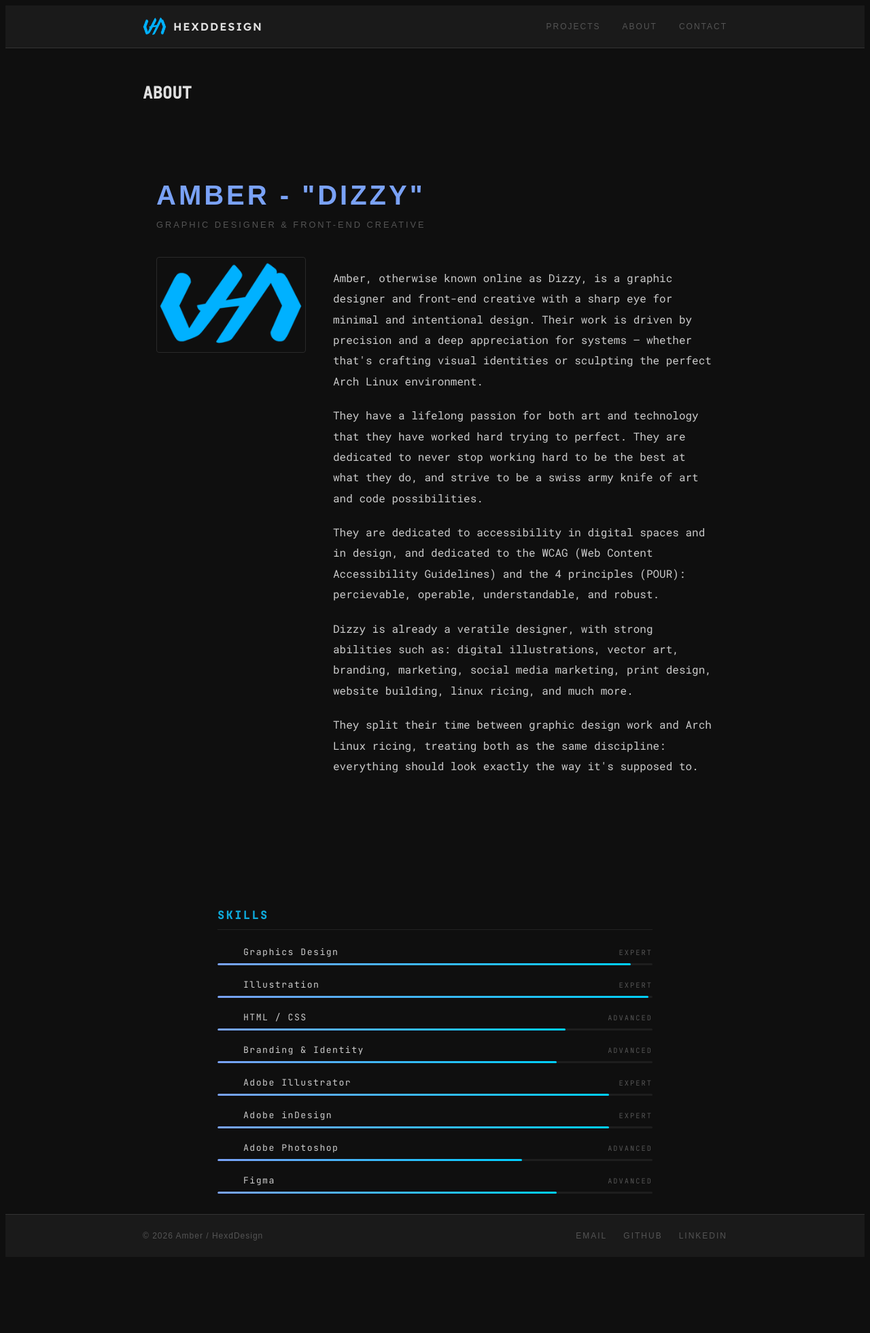
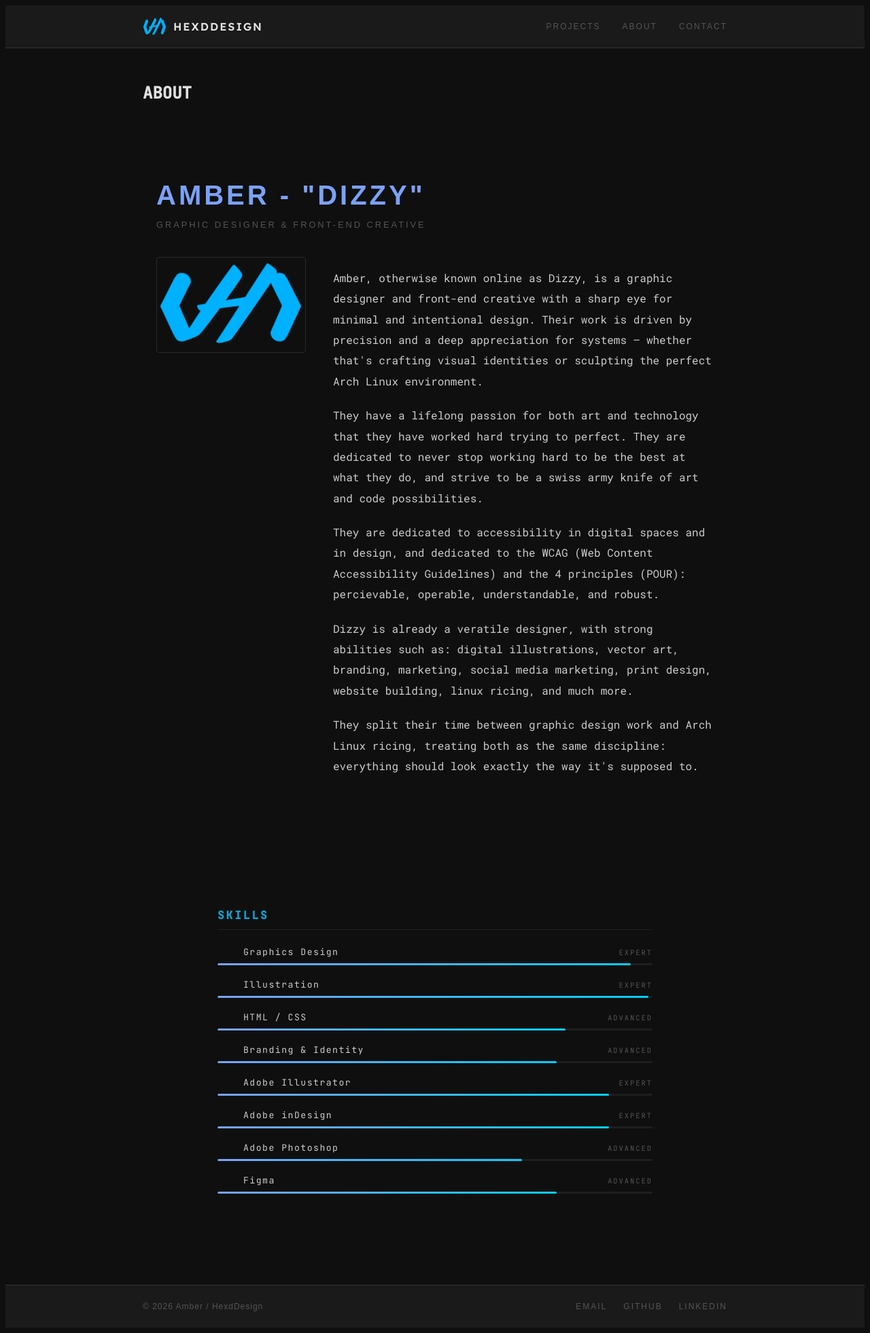
Before and after one commit to HexdDesign/hexddesign.github.io, a Jekyll site: the page built from about.markdown, in a window 1280 px wide. Shown: the whole page at 68% size. Built offline with Jekyll 4.4.1, drawn with Linux system fonts in a browser that asks for light colours; some web fonts are replaced; before the commit the page ends 1857 px from its top, so only the background shows below that.

Commit message:
Update about.markdown

```diff
--- a/about.markdown
+++ b/about.markdown
@@ -100,12 +100,12 @@ permalink: /about/
           <span class="skill-level-label">Advanced</span>
         </div>
         <div class="skill-bar-track">
-          <div class="skill-bar-fill" data-width="78"></div> <br><br>
+          <div class="skill-bar-fill" data-width="78"></div>
         </div>
       </div>
     </div>
 </div>
-
+<br><br><br><br>
 <script>
 document.querySelectorAll('.skill-bar-fill').forEach(function(el) {
   el.style.width = el.getAttribute('data-width') + '%';
```
